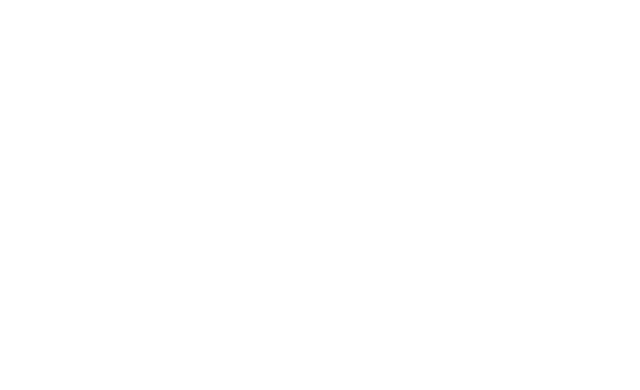
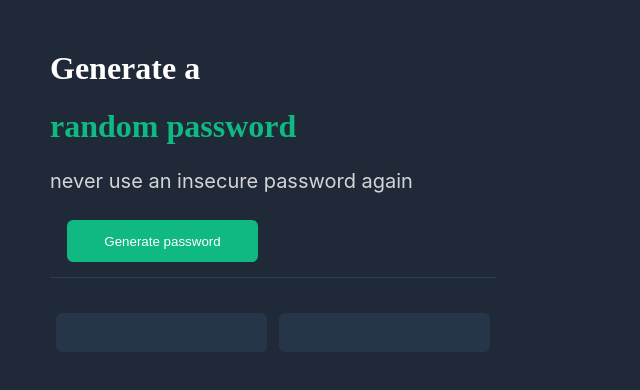
Before and after one commit to Qyxin06/randomPasswordsGenerator, a plain HTML site: page index.html in a window 1280 px wide. Shown: the whole page, without its empty margins (0-640 px from the left). Drawn offline with Linux system fonts and the light colour scheme.

Commit message:
finished
A password generator which can generate a 15 characters long one

```diff
--- a/index.css
+++ b/index.css
@@ -1,3 +1,61 @@
 body {
-    margin: 0;
+    margin:50;
+    background-color:#1F2937;
 }
+
+#first-line {
+    color:white;
+    font-weight: 800;
+}
+
+h1 {
+   color: #10B981;
+   font-weight: 800;
+}
+
+h2 {
+    color: #D5D4D8;
+    font-family: Inter;
+    font-size: 20px;
+    font-weight: 400;
+    line-height: 28px;
+    text-align: left;
+    text-underline-position: from-font;
+    text-decoration-skip-ink: none;
+}
+
+#generate-btn {
+    width: 191px;
+    height: 42px;
+    margin-top: 28px;
+    margin: 9px 17px 15px;
+    border: none;
+    border-radius: 6px;
+    background-color: #10B981;
+    color: #FFFFFF;
+
+}
+
+#password-btn {
+    width: 446px;
+    border-top: 1px solid #2F3E53;
+    display: flex;
+    justify-content:space-around;
+    padding-top: 35px;
+}
+
+#password1-el {
+    width: 211px;
+    height: 39px;
+    background-color: #273549;
+    border: none;
+    border-radius: 6px;
+}
+
+#password2-el {
+    width: 211px;
+    height: 39px;
+    background-color: #273549;
+    border: none;
+    border-radius: 6px;
+}
--- a/index.html
+++ b/index.html
@@ -3,7 +3,14 @@
         <link rel="stylesheet" href="index.css">
     </head>
     <body>
-        <h1></h1>
+         <h1 id="first-line">Generate a </h1>
+         <h1 >random password</h1>
+         <h2>never use an insecure password again</h2>
+        <button id="generate-btn" onclick="generatePassword()">Generate password</button>
+        <div id="password-btn">
+                <button id="password1-el"></button>
+                <button id="password2-el"></button>
+        </div>
         <script src="index.js"></script>
     </body>
 </html>
--- a/index.js
+++ b/index.js
@@ -1,2 +1,29 @@
-const characters = ["A","B","C","D","E","F","G","H","I","J","K","L","M","N","O","P","Q","R","S","T","U","V","W","X","Y","Z","a","b","c","d","e","f","g","h","i","j","k","l","m","n","o","p","q","r","s","t","u","v","w","x","y","z", "0", "1", "2", "3", "4", "5", "6", "7", "8", "9","~","`","!","@","#","$","%","^","&","*","(",")","_","-","+","=","{","[","}","]",",","|",":",";","<",">",".","?",
-"/"];
+const characters = ["A","B","C","D","E","F","G","H","I","J",
+    "K","L","M","N","O","P","Q","R","S","T","U","V","W","X",
+    "Y","Z","a","b","c","d","e","f","g","h","i","j","k","l",
+    "m","n","o","p","q","r","s","t","u","v","w","x","y","z",
+     "0", "1", "2", "3", "4", "5", "6", "7", "8", "9","~",
+     "`","!","@","#","$","%","^","&","*","(",")","_","-","+",
+     "=","{","[","}","]",",","|",":",";","<",">",".","?","/"
+    ];
+
+let password1El = document.querySelector("#password1-el")
+let password2El = document.querySelector("#password2-el")
+let password = false
+function generatePassword() {
+    if (password === false) {
+        let password1 = " "; //设置变量初始值
+        let password2 = " ";
+        //每次循环生成1个随机字符，共八次循环
+        for (let i = 0; i < 15; i ++) {
+            let password1ElIndex = Math.floor(Math.random() * characters.length)
+            let password2ElIndex = Math.floor(Math.random() * characters.length)
+            //把每次循环的字符累加
+            password1 += characters[password1ElIndex]
+            password2 += characters[password2ElIndex]
+            }
+        password1El.textContent = password1
+        password2El.textContent = password2
+        password = true
+    }
+}
```
